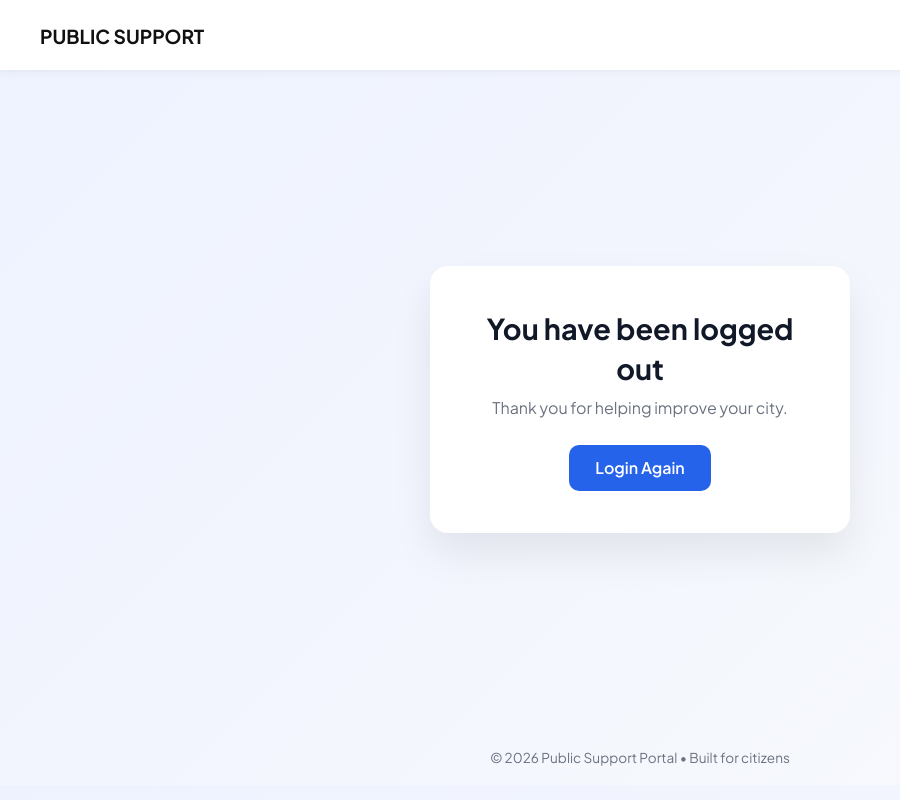
After one commit to Kpanchal1210/Public-Support-System, a Django app: page /logout/ in a window 1280 px wide. The commit adds this page. Shown: the whole page, without its empty margins (0-900 px from the left). Run offline with Django 5.2, Linux system fonts and the light colour scheme.

Commit message:
logout added and some changes are made

```diff
--- /dev/null
+++ b/frontend/templates/frontend/logout.html
@@ -0,0 +1,40 @@
+{% load static %}
+<!doctype html>
+<html lang="en">
+<head>
+  <meta charset="UTF-8" />
+  <title>Logout – CivicFlow</title>
+  <meta name="viewport" content="width=device-width, initial-scale=1" />
+
+  <!-- CSS -->
+  <link rel="stylesheet" href="{% static 'css/logout.css' %}" />
+
+  <!-- Google Font -->
+  <link href="https://fonts.googleapis.com/css2?family=Plus+Jakarta+Sans:wght@300;400;500;600;700&display=swap" rel="stylesheet" />
+</head>
+
+<body>
+
+<!-- NAVBAR -->
+<nav class="navbar">
+  <h1 class="logo">
+    <a href="/">PUBLIC SUPPORT</a>
+  </h1>
+</nav>
+
+<!-- LOGOUT CARD -->
+<main class="auth-container">
+  <div class="auth-card">
+
+    <h2>You have been logged out</h2>
+    <p>Thank you for helping improve your city.</p>
+
+    <a href="{% url 'login' %}" class="btn-primary">Login Again</a>
+
+  </div>
+</main>
+
+<footer>© 2026 Public Support Portal • Built for citizens</footer>
+
+</body>
+</html>
--- a/frontend/urls.py
+++ b/frontend/urls.py
@@ -5,6 +5,7 @@ urlpatterns = [
     path('', views.index, name='index'),
     path('login/', views.login_view, name='login'),
     path('register/', views.register, name='register'),
+    path('logout/', views.logout_view, name='logout'),
     path('worker_portal/', views.worker_portal, name='worker_portal'),
     path('department/', views.department, name='department'),
     path('reports/', views.reports, name='reports'),
--- a/frontend/views.py
+++ b/frontend/views.py
@@ -2,6 +2,7 @@ from django.shortcuts import render, redirect
 from django.contrib.auth.models import User
 from django.contrib.auth import authenticate, login, logout
 from django.contrib import messages
+from django.contrib.auth.decorators import login_required
 
 
 # =========================
@@ -11,22 +12,25 @@ from django.contrib import messages
 def index(request):
     return render(request, 'frontend/index.html')
 
-
+@login_required(login_url='login')
 def worker_portal(request):
     return render(request, 'frontend/worker_portal.html')
 
-
+@login_required(login_url='login')
 def department(request):
     return render(request, 'frontend/department.html')
 
-
+@login_required(login_url='login')
 def reports(request):
     return render(request, 'frontend/reports.html')
 
-
+@login_required(login_url='login')
 def headAuthority(request):
     return render(request, 'frontend/headAuthority.html')
 
+def logout_view(request):
+    logout(request)
+    return render(request, 'frontend/logout.html')
 
 # =========================
 # LOGIN
--- /dev/null
+++ b/static/css/logout.css
@@ -0,0 +1,113 @@
+/* ---------- Base Styles ---------- */
+* {
+  margin: 0;
+  padding: 0;
+  box-sizing: border-box;
+}
+
+body {
+  font-family: "Plus Jakarta Sans", sans-serif;
+  background: linear-gradient(135deg, #eef2ff, #f8fafc);
+  color: #111827;
+  line-height: 1.4;
+}
+
+/* ---------- Navbar ---------- */
+.navbar {
+  display: flex;
+  justify-content: space-between;
+  align-items: center;
+  padding: 18px 40px;
+  background: white;
+  box-shadow: 0 2px 8px rgba(0, 0, 0, 0.05);
+}
+
+.navbar h1 a {
+  text-decoration: none;
+  color: #111;
+  font-size: 1.2rem;
+  font-weight: 700;
+}
+
+/* ---------- Layout ---------- */
+.auth-container {
+  display: flex;
+  justify-content: center;
+  align-items: center;
+  min-height: calc(100vh - 140px);
+  padding: 20px;
+}
+
+/* ---------- Card ---------- */
+.auth-card {
+  background: white;
+  padding: 42px 36px;
+  border-radius: 18px;
+  width: 100%;
+  max-width: 420px;
+  box-shadow: 0 20px 40px rgba(0, 0, 0, 0.08);
+  text-align: center;
+  animation: fadeIn 0.4s ease;
+}
+
+.auth-card h2 {
+  font-size: 1.8rem;
+  margin-bottom: 8px;
+}
+
+.auth-card p {
+  color: #6b7280;
+  margin-bottom: 26px;
+}
+
+/* ---------- Button ---------- */
+.btn-primary {
+  display: inline-block;
+  text-decoration: none;
+  padding: 12px 26px;
+  border-radius: 10px;
+  background: #2563eb;
+  color: white;
+  font-weight: 600;
+  transition: all 0.2s ease;
+}
+
+.btn-primary:hover {
+  background: #1d4ed8;
+  transform: translateY(-1px);
+}
+
+/* ---------- Footer ---------- */
+footer {
+  text-align: center;
+  padding: 18px;
+  font-size: 0.85rem;
+  color: #6b7280;
+}
+
+/* ---------- Animation ---------- */
+@keyframes fadeIn {
+  from {
+    opacity: 0;
+    transform: translateY(8px);
+  }
+  to {
+    opacity: 1;
+    transform: translateY(0);
+  }
+}
+
+/* ---------- Mobile ---------- */
+@media (max-width: 500px) {
+  .navbar {
+    padding: 14px 20px;
+  }
+
+  .auth-card {
+    padding: 32px 22px;
+  }
+
+  .auth-card h2 {
+    font-size: 1.5rem;
+  }
+}
```
Also changed, not shown: frontend/templates/frontend/index.html (+7 -4 lines), static/css/index.css (+18 -2 lines), db.sqlite3.
